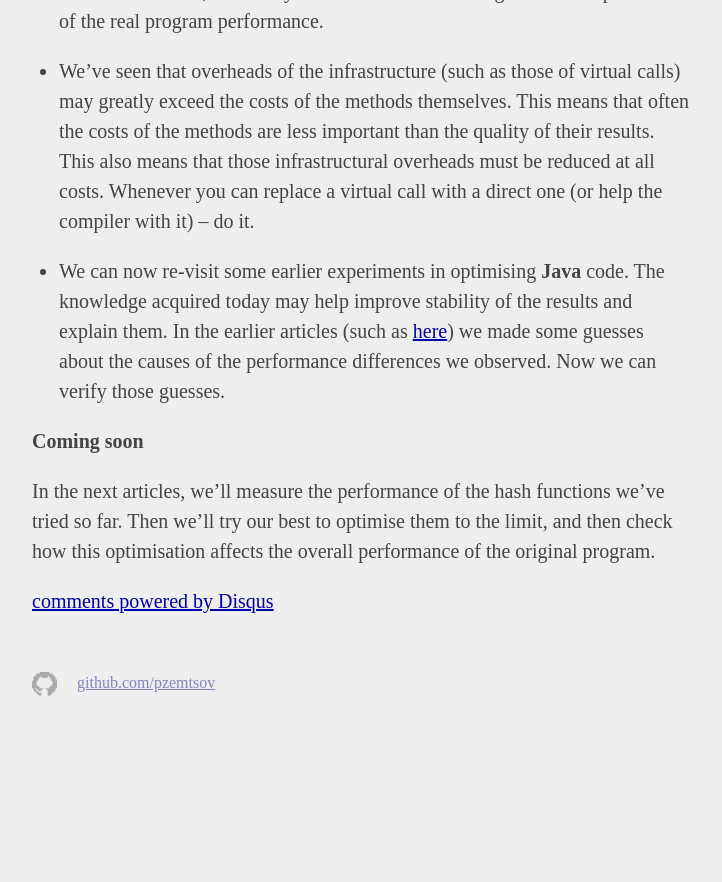
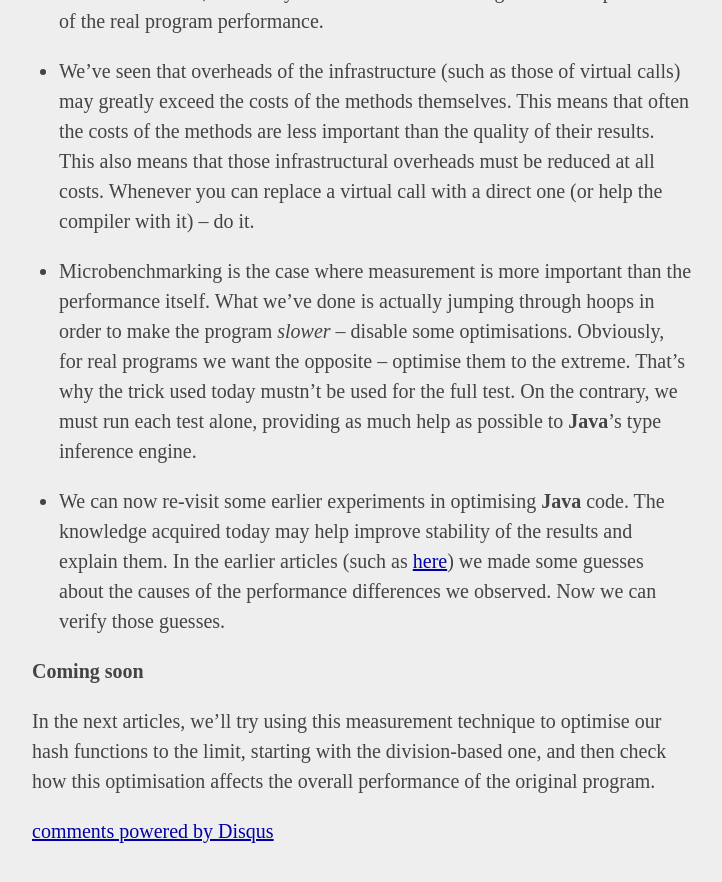
Before and after one commit to pzemtsov/pzemtsov.github.io, a Jekyll site: the page built from _posts/2015-09-10-hash-functions-disassembling-and-measuring-performance.md, in a window 1280 px wide and 900 px high, scrolled down 20185 px. Shown: the top 882 px of the window, without its empty margins (278-1000 px from the left). Built offline with Jekyll 4.4.1, drawn with Linux system fonts in a browser that asks for light colours; nearby versions of some CDN libraries; Markdown is read by kramdown in place of the engine named in the settings; before the commit the page ends 20899 px from its top, so only the background shows below that.

Commit message:
Some editing

```diff
--- a/_posts/2015-09-10-hash-functions-disassembling-and-measuring-performance.md
+++ b/_posts/2015-09-10-hash-functions-disassembling-and-measuring-performance.md
@@ -903,6 +903,12 @@ methods themselves. This means that often the costs of the methods are less impo
 This also means that those infrastructural overheads must be reduced at all costs. Whenever you can replace a virtual
 call with a direct one (or help the compiler with it) -- do it.
 
+- Microbenchmarking is the case where measurement is more important than the performance itself. What we've done
+is actually jumping through hoops in order to make the program _slower_ -- disable some optimisations. Obviously,
+for real programs we want the opposite -- optimise them to the extreme. That's why the trick used today mustn't
+be used for the full test. On the contrary, we must run each test alone, providing as much help as possible to
+**Java**'s type inference engine.
+
 - We can now re-visit some earlier experiments in optimising **Java** code. The knowledge acquired today may help
 improve stability of the results and explain them. In the earlier articles (such as [here]({{ site.ART-E1 }}))
 we made some guesses about the causes of the performance differences we observed. Now we can verify those guesses.
@@ -910,5 +916,6 @@ we made some guesses about the causes of the performance differences we observed
 Coming soon
 -----------
 
-In the next articles, we'll measure the performance of the hash functions we've tried so far. Then we'll try our best
-to optimise them to the limit, and then check how this optimisation affects the overall performance of the original program.
+In the next articles, we'll try using this measurement technique to
+optimise our hash functions to the limit, starting with the division-based one, and then check how this optimisation
+affects the overall performance of the original program.
```
Also changed, not shown: _posts/2015-09-17-optimising-division-based-hash.md (+86 -80 lines).
